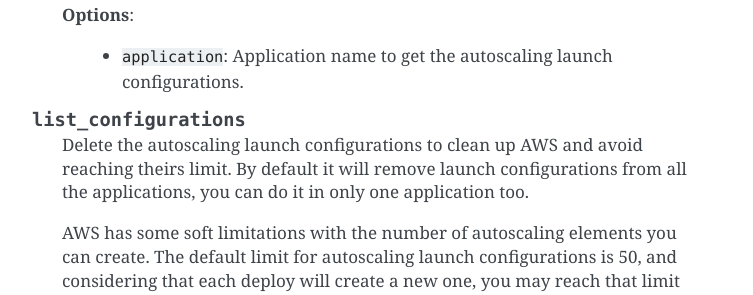
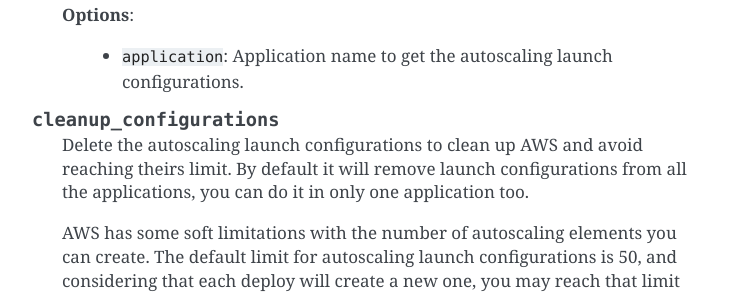
Before and after one commit to esanchezm/forseti, a Sphinx documentation site: the page built from docs/source/list_of_commands.rst, in a window 1280 px wide and 900 px high, scrolled down 2286 px. Shown: the part 319-614 px from the top of the window, without its empty margins (388-1141 px from the left). Built offline with Sphinx 7.4.7, drawn with Linux system fonts in a browser that asks for light colours.

Commit message:
Typo in the name of the command

```diff
--- a/docs/source/list_of_commands.rst
+++ b/docs/source/list_of_commands.rst
@@ -112,7 +112,7 @@
 
 .. program:: forseti cleanup_configurations
 
-.. option:: list_configurations
+.. option:: cleanup_configurations
 
     Delete the autoscaling launch configurations to clean up AWS and avoid reaching theirs limit. By default it will remove launch configurations from all the applications, you can do it in only one application too.
 
```
